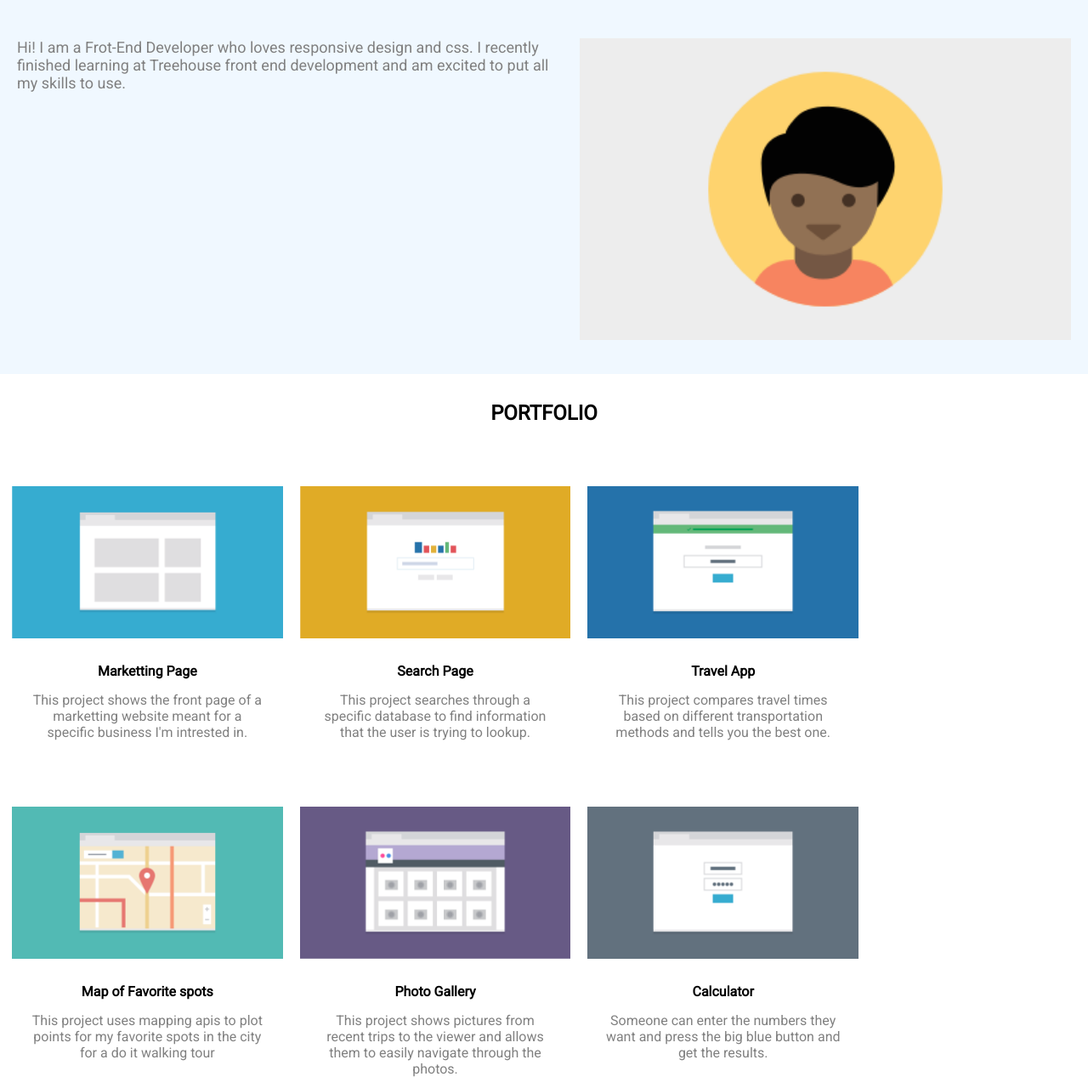
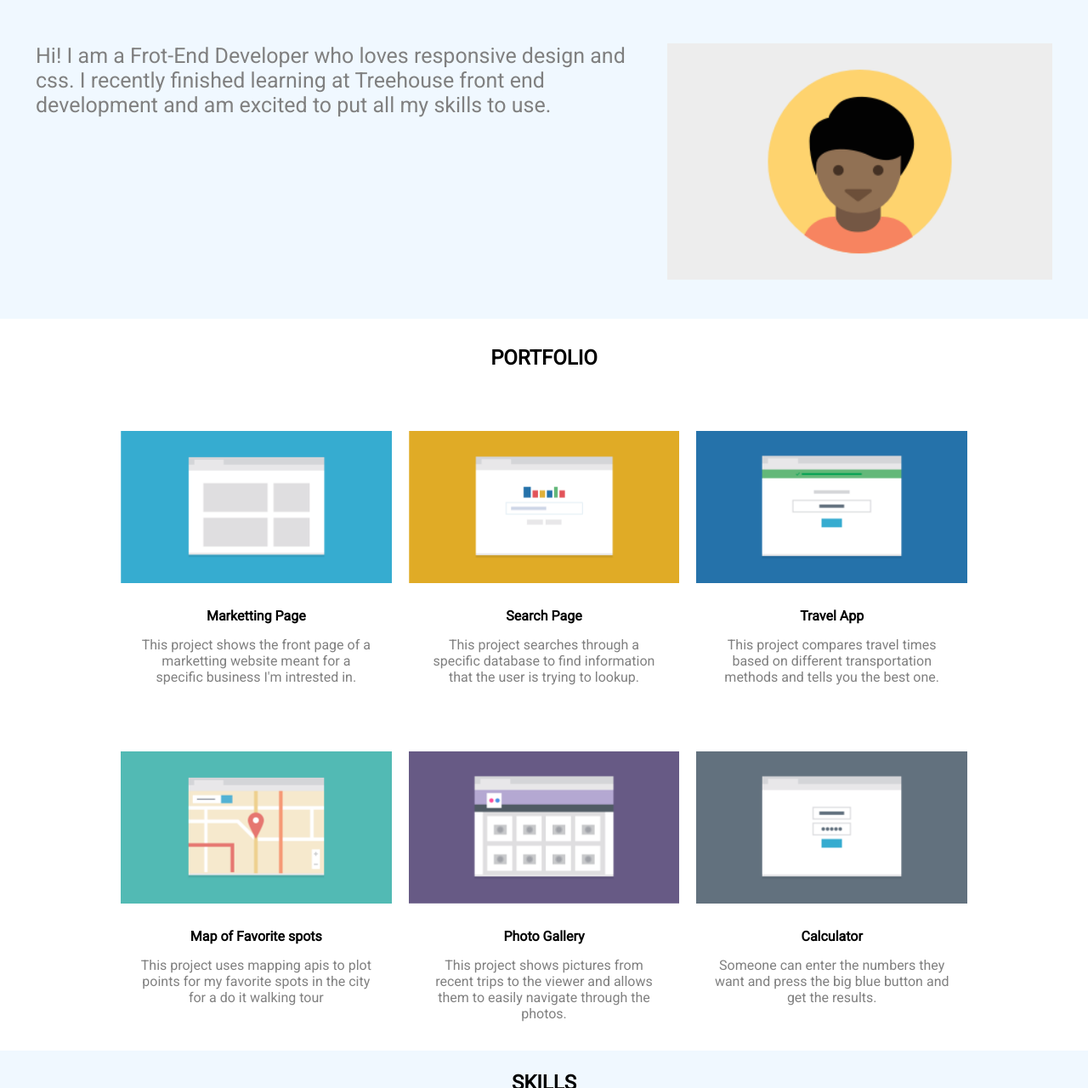
Before and after one commit to Ajeso/responsive_layout, a plain HTML site: page index.html in a window 1280 px wide. Shown: the part 117-1397 px from the top of the page at 85% size. Drawn offline with Linux system fonts and the light colour scheme.

Commit message:
Centered the portfolio div and increased the font size of the home class paragragh

```diff
--- a/css/style.css
+++ b/css/style.css
@@ -186,17 +186,25 @@ hr {
 }
 
 @media (min-width: 1024px) {
+  header {
+    padding: 1rem 2rem;
+  }
   header nav {
     display: flex;
     justify-content: space-between;
     padding: 24px 15px;
     align-items: center;
   }
+  .home p {
+    font-size: 25px;
+  }
+
   .home img {
     width: 100%;
   }
   .container {
     width: 1024px;
+    margin: auto;
   }
 
   .container > * {
```
Also changed, not shown: images/responsive_layout.png (added), 1 other file.
